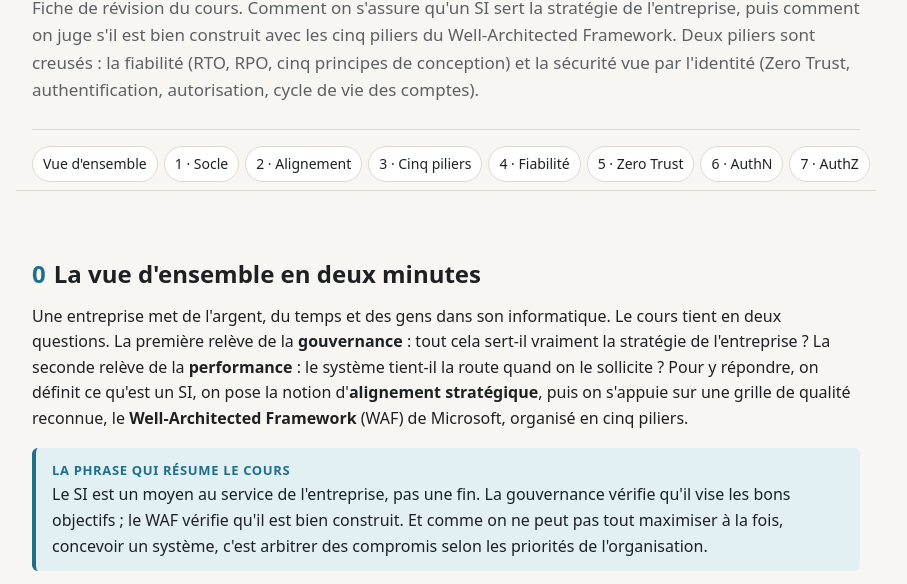
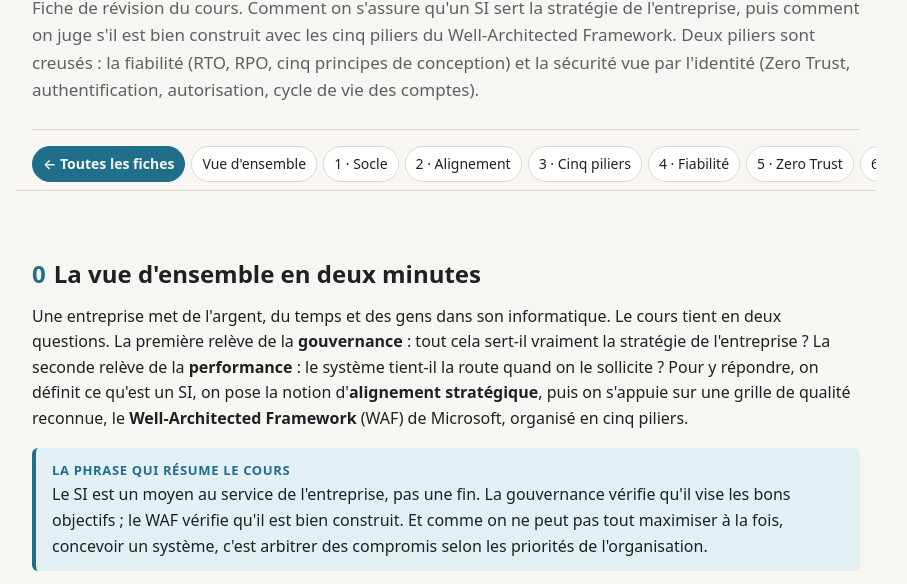
Before and after one commit to vashtsts/fiches-revision-epsi, a plain HTML site: page gouvernance-si.html in a window 1280 px wide. Shown: the part 169-753 px from the top of the page, without its empty margins (194-1101 px from the left). Drawn offline with Linux system fonts and the light colour scheme.

Commit message:
Bouton de retour vers la liste des fiches dans le sommaire fixe

```diff
--- a/gouvernance-si.html
+++ b/gouvernance-si.html
@@ -63,6 +63,8 @@ nav.toc a {
   padding: 6px 10px; border-radius: 999px; border: 1px solid var(--border); margin-right: 6px; background: var(--surface);
 }
 nav.toc a:hover { border-color: var(--accent); color: var(--accent); }
+nav.toc a.home { background: var(--accent); border-color: var(--accent); color: var(--bg); font-weight: 600; }
+nav.toc a.home:hover { color: var(--bg); opacity: .9; }
 .card {
   background: var(--surface); border: 1px solid var(--border); border-radius: 10px;
   padding: 14px 16px; margin: 14px 0; box-shadow: var(--shadow);
@@ -152,7 +154,7 @@ li { margin: 4px 0; }
 </header>
 
 <nav class="toc" aria-label="Sommaire">
-  <a href="#vue">Vue d'ensemble</a><a href="#socle">1 · Socle</a><a href="#alignement">2 · Alignement</a><a href="#waf">3 · Cinq piliers</a><a href="#fiabilite">4 · Fiabilité</a><a href="#zero-trust">5 · Zero Trust</a><a href="#authn">6 · AuthN</a><a href="#authz">7 · AuthZ</a><a href="#cycle-de-vie">8 · Cycle de vie</a><a href="#ecosysteme">9 · Écosystème</a><a href="#pieges">Pièges</a><a href="#glossaire">Glossaire</a><a href="#quiz">Quiz</a>
+  <a class="home" href="https://vashtsts.github.io/fiches-revision-epsi/">&larr; Toutes les fiches</a><a href="#vue">Vue d'ensemble</a><a href="#socle">1 · Socle</a><a href="#alignement">2 · Alignement</a><a href="#waf">3 · Cinq piliers</a><a href="#fiabilite">4 · Fiabilité</a><a href="#zero-trust">5 · Zero Trust</a><a href="#authn">6 · AuthN</a><a href="#authz">7 · AuthZ</a><a href="#cycle-de-vie">8 · Cycle de vie</a><a href="#ecosysteme">9 · Écosystème</a><a href="#pieges">Pièges</a><a href="#glossaire">Glossaire</a><a href="#quiz">Quiz</a>
 </nav>
 
 <!-- ============================================================ -->
```
Also changed, not shown: cartographie-ssi.html (+3 -1 lines), exigences.html (+3 -1 lines).
